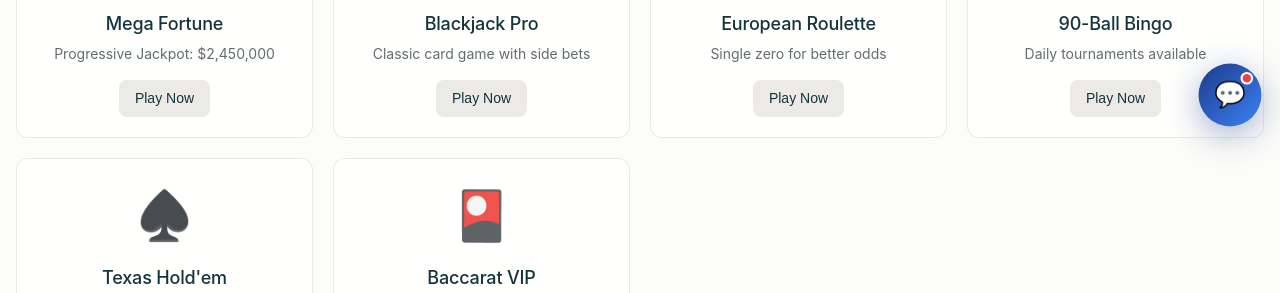
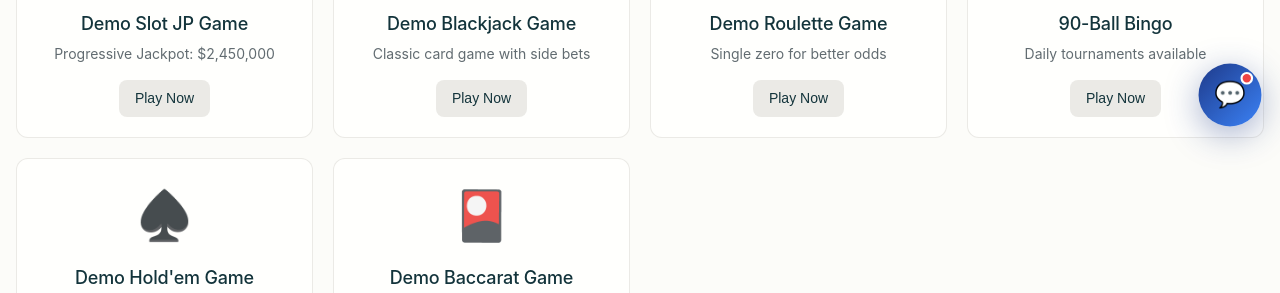
Before and after one commit to yashwanthudari/GamesCoach, a plain HTML site: page index.html in a window 1280 px wide. Shown: the part 655-948 px from the top of the page. Drawn offline with Linux system fonts and the light colour scheme; a web font is replaced by a local one.

Commit message:
Changed games names

```diff
--- a/index.html
+++ b/index.html
@@ -3,7 +3,7 @@
 <head>
     <meta charset="UTF-8">
     <meta name="viewport" content="width=device-width, initial-scale=1.0">
-    <title>Royal Casino - Premium Online Gaming</title>
+    <title>Demo Games Webpage - Premium Online Gaming</title>
     <link rel="stylesheet" href="style.css">
 </head>
 <body>
@@ -51,19 +51,19 @@
                 <div class="games-grid">
                     <div class="game-card">
                         <div class="game-image">🎰</div>
-                        <h4>Mega Fortune</h4>
+                        <h4>Demo Slot JP Game</h4>
                         <p>Progressive Jackpot: $2,450,000</p>
                         <button class="btn btn--secondary">Play Now</button>
                     </div>
                     <div class="game-card">
                         <div class="game-image">🃏</div>
-                        <h4>Blackjack Pro</h4>
+                        <h4>Demo Blackjack Game</h4>
                         <p>Classic card game with side bets</p>
                         <button class="btn btn--secondary">Play Now</button>
                     </div>
                     <div class="game-card">
                         <div class="game-image">🎡</div>
-                        <h4>European Roulette</h4>
+                        <h4>Demo Roulette Game</h4>
                         <p>Single zero for better odds</p>
                         <button class="btn btn--secondary">Play Now</button>
                     </div>
@@ -75,13 +75,13 @@
                     </div>
                     <div class="game-card">
                         <div class="game-image">♠️</div>
-                        <h4>Texas Hold'em</h4>
+                        <h4>Demo Hold'em Game</h4>
                         <p>Live tournaments every hour</p>
                         <button class="btn btn--secondary">Play Now</button>
                     </div>
                     <div class="game-card">
                         <div class="game-image">🎴</div>
-                        <h4>Baccarat VIP</h4>
+                        <h4>Demo Baccarat Game</h4>
                         <p>High roller tables available</p>
                         <button class="btn btn--secondary">Play Now</button>
                     </div>
```
